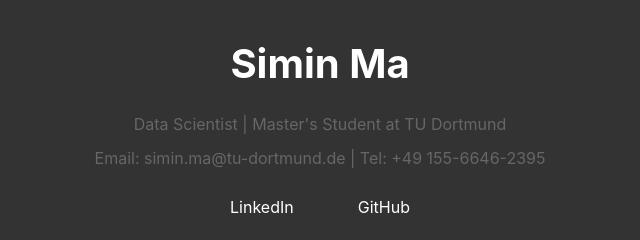
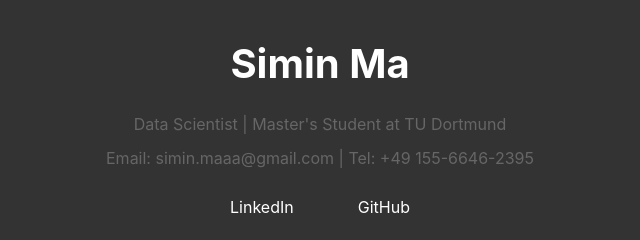
Before and after one commit to Simin-Ma/Simin-Ma.github.io, a plain HTML site: page index.html in a window 1280 px wide. Shown: the top 240 px of the page, 320-960 px from the left. Drawn offline with Linux system fonts and the light colour scheme.

Commit message:
Update index.html

```diff
--- a/index.html
+++ b/index.html
@@ -150,7 +150,7 @@
         <h1>Simin Ma</h1>
         <div class="contact-info">
             <p>Data Scientist | Master's Student at TU Dortmund</p>
-            <p>Email: simin.ma@tu-dortmund.de | Tel: +49 155-6646-2395</p>
+            <p>Email: simin.maaa@gmail.com | Tel: +49 155-6646-2395</p>
         </div>
         <div class="social-links">
             <a href="https://www.linkedin.com/in/simin-ma-15327b247/">LinkedIn</a>
```
